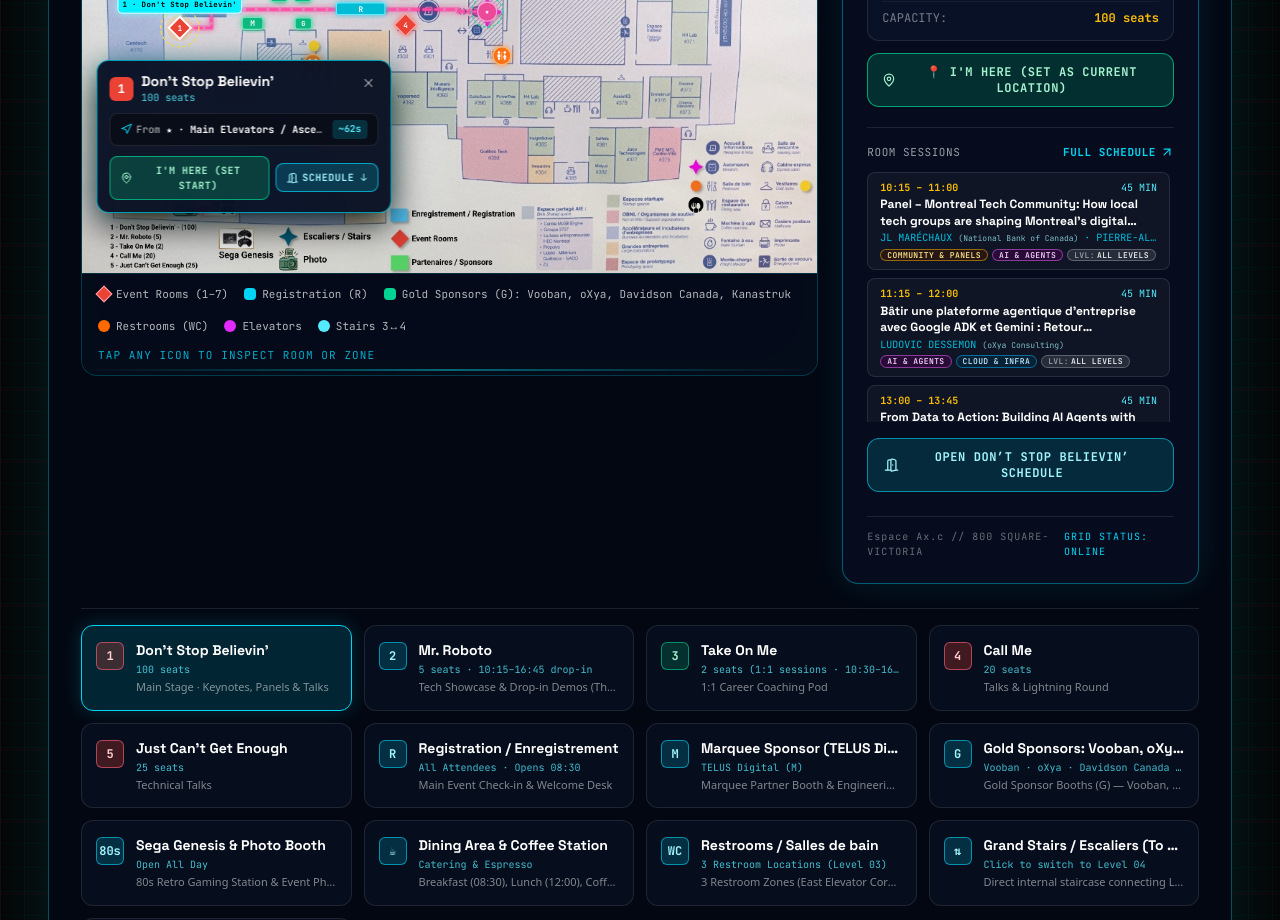
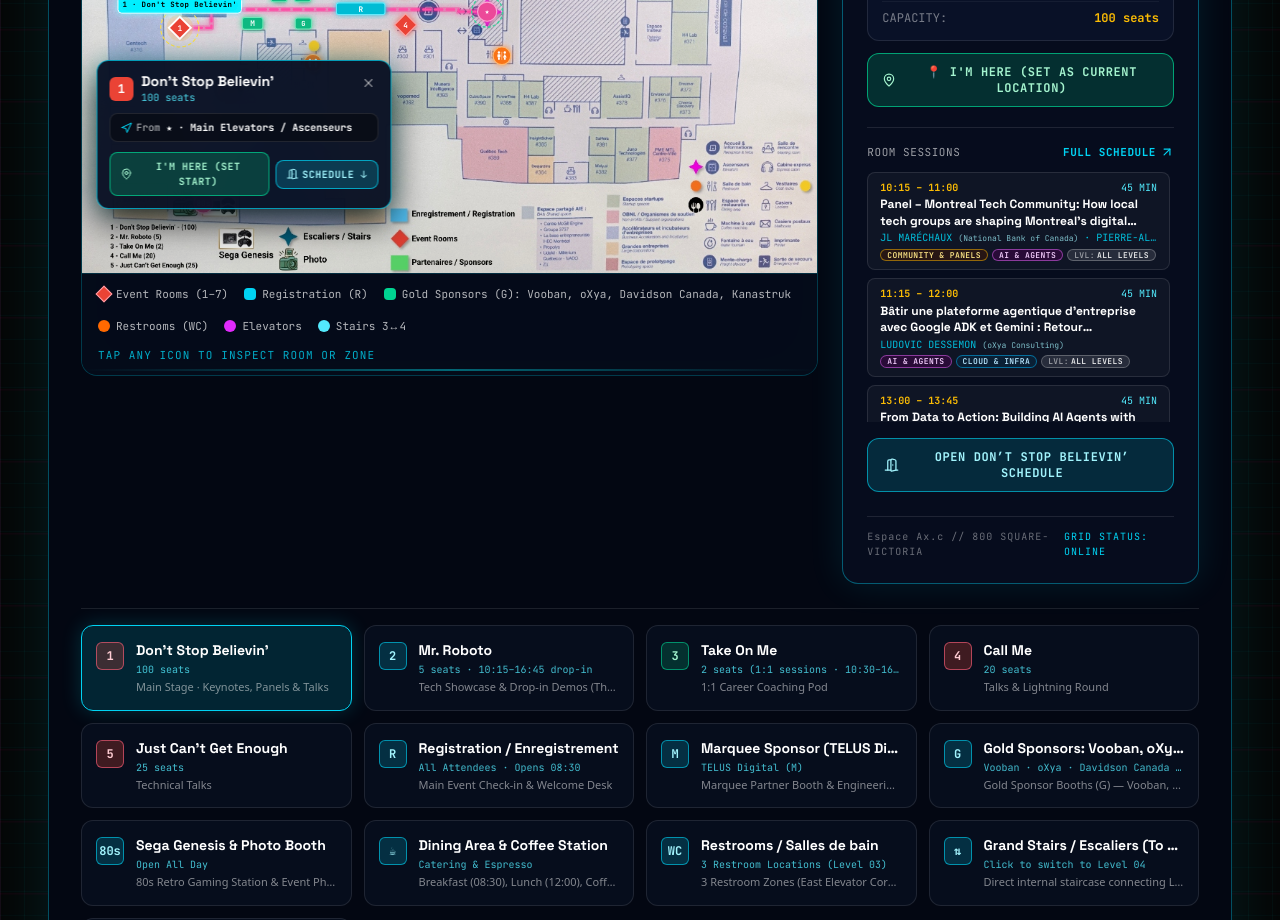
Before and after one commit to AndroidMontreal/DevFest2026, a Next.js app: page /en/schedule in a window 1280 px wide. Shown: the part 2800-3720 px from the top of the page. Built offline with nearby package versions, Linux system fonts and the light colour scheme.

Commit message:
chore: remove ETA walk estimate from map popover

```diff
--- a/src/components/schedule/tron-space-navigator.tsx
+++ b/src/components/schedule/tron-space-navigator.tsx
@@ -1333,10 +1333,6 @@
   const selectedEndPt: GridPoint = activeRoute.endPt;
   const activeOriginPt: GridPoint = activeRoute.startPt;
   const activeRoutePoints = activeRoute.points;
-  const estimatedWalkSeconds = Math.max(
-    10,
-    Math.round(activeRoute.distance * 0.14),
-  );
 
   const isCurrentNodeOrigin =
     originNode.id === selectedNode.id &&
@@ -2317,7 +2313,6 @@
                               </span>
                             </span>
                           ) : (
-                            <>
                             <span className="inline-flex items-center gap-1 text-white/75 truncate">
                               <Navigation className="h-3 w-3 text-cyan-400 shrink-0" />
                               <span className="truncate">
@@ -2329,10 +2324,6 @@
                                 </strong>
                               </span>
                             </span>
-                              <span className="shrink-0 rounded bg-cyan-500/20 px-1.5 py-0.5 text-[9.5px] font-bold text-cyan-300">
-                                ~{estimatedWalkSeconds}s
-                              </span>
-                            </>
                           )}
                         </div>
 
```
Lines whose indentation alone changed are shown as unchanged.
